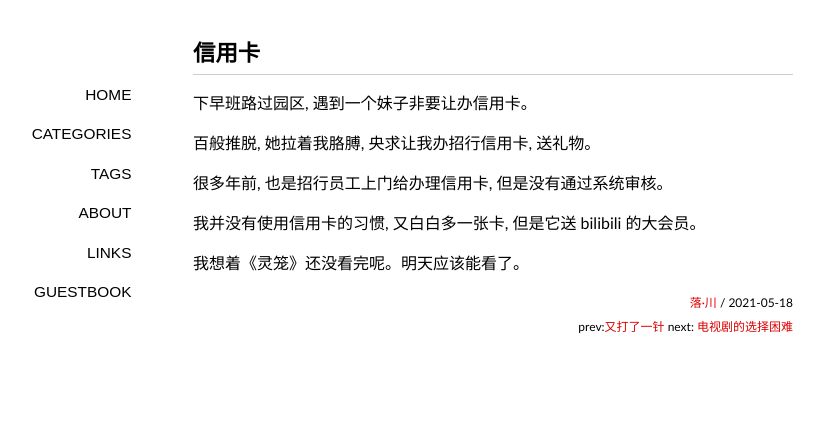
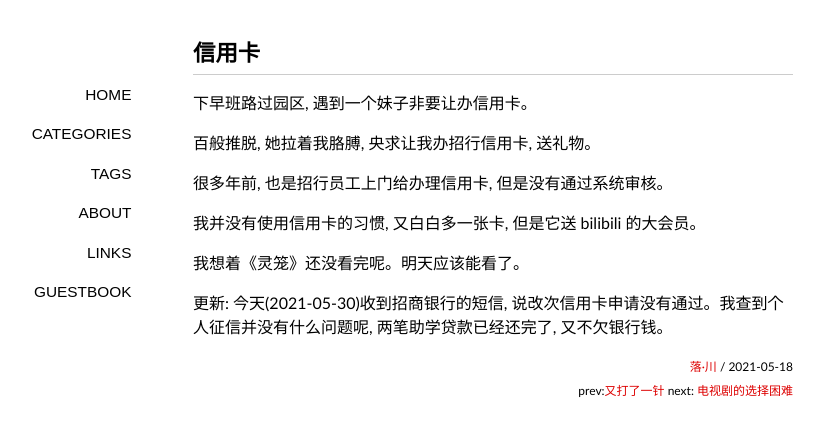
Before and after one commit to ohmyfish/ohmyfish.github.io, a Jekyll site: the page built from _posts/2021-05-18-信用卡.md, in a window 1280 px wide. Shown: the top 437 px of the page, without its empty margins (147-971 px from the left). Built offline with Jekyll 4.4.1, drawn with Linux system fonts in a browser that asks for light colours; some web fonts are replaced; comment, search, counter and statistics services are not loaded.

Commit message:
默写旧时光

```diff
--- a/_posts/2021-05-18-信用卡.md
+++ b/_posts/2021-05-18-信用卡.md
@@ -14,3 +14,5 @@ tags: [旧时光]
 我并没有使用信用卡的习惯, 又白白多一张卡, 但是它送 bilibili 的大会员。
 
 我想着《灵笼》还没看完呢。明天应该能看了。
+
+更新: 今天(2021-05-30)收到招商银行的短信, 说改次信用卡申请没有通过。我查到个人征信并没有什么问题呢, 两笔助学贷款已经还完了, 又不欠银行钱。
```
